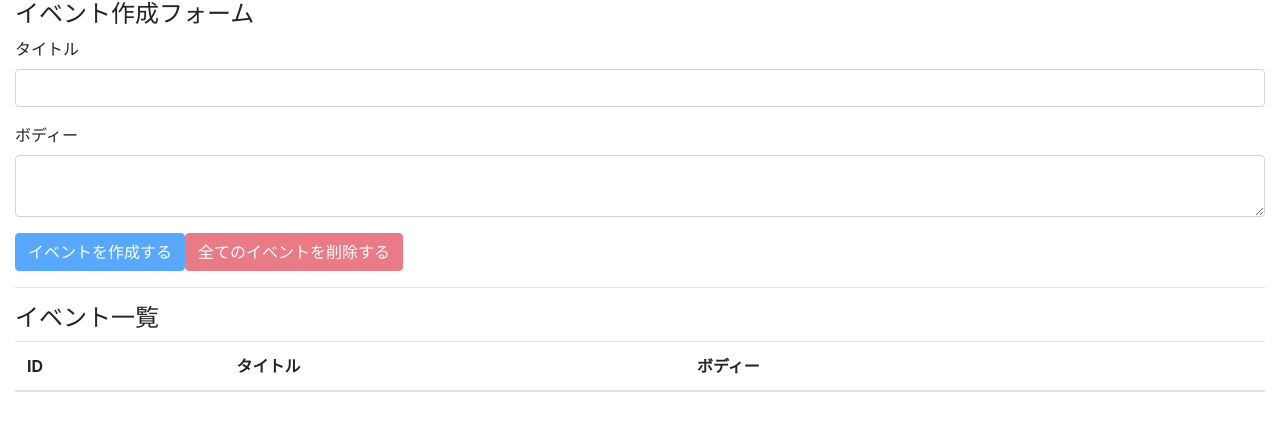
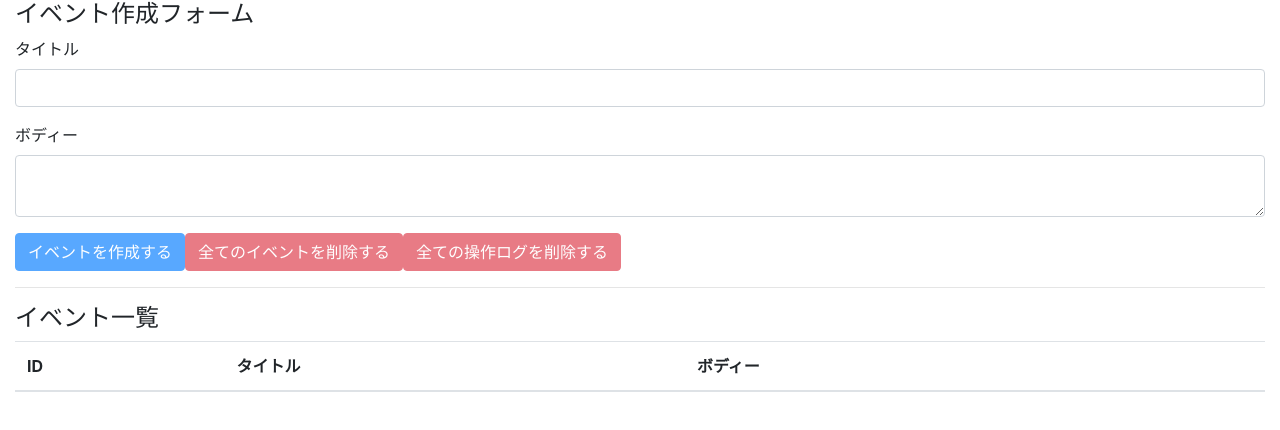
Before and after one commit to uzresk/react-hooks, a React (Create React App) app: page / in a window 1280 px wide. Shown: the top 430 px of the page. Built offline with nearby package versions, Linux system fonts and the light colour scheme.

Commit message:
delete all operation logs

```diff
--- a/src/components/EventForm.js
+++ b/src/components/EventForm.js
@@ -44,6 +44,13 @@
         }
     };
 
+    // 操作ログの全削除
+    const deleteAllOperationLogs = e => {
+        e.preventDefault();
+        const result = window.confirm('全てのイベントログを本当に削除してもよいですか？');
+        if(result) dispatch({type: DELETE_ALL_OPERATION_LOGS});
+    };
+
     // イベントを作成するボタンの制御用
     const unCreatable = title === '' || body === '';
 
@@ -65,6 +72,9 @@
                 <button className="btn btn-danger" onClick={deleteAllEvents}
                         disabled={state.events.length === 0}>全てのイベントを削除する
                 </button>
+                <button className="btn btn-danger" onClick={deleteAllOperationLogs}
+                        disabled={state.operationLogs.length === 0}>全ての操作ログを削除する
+                </button>
             </form>
         </>
     )
```
